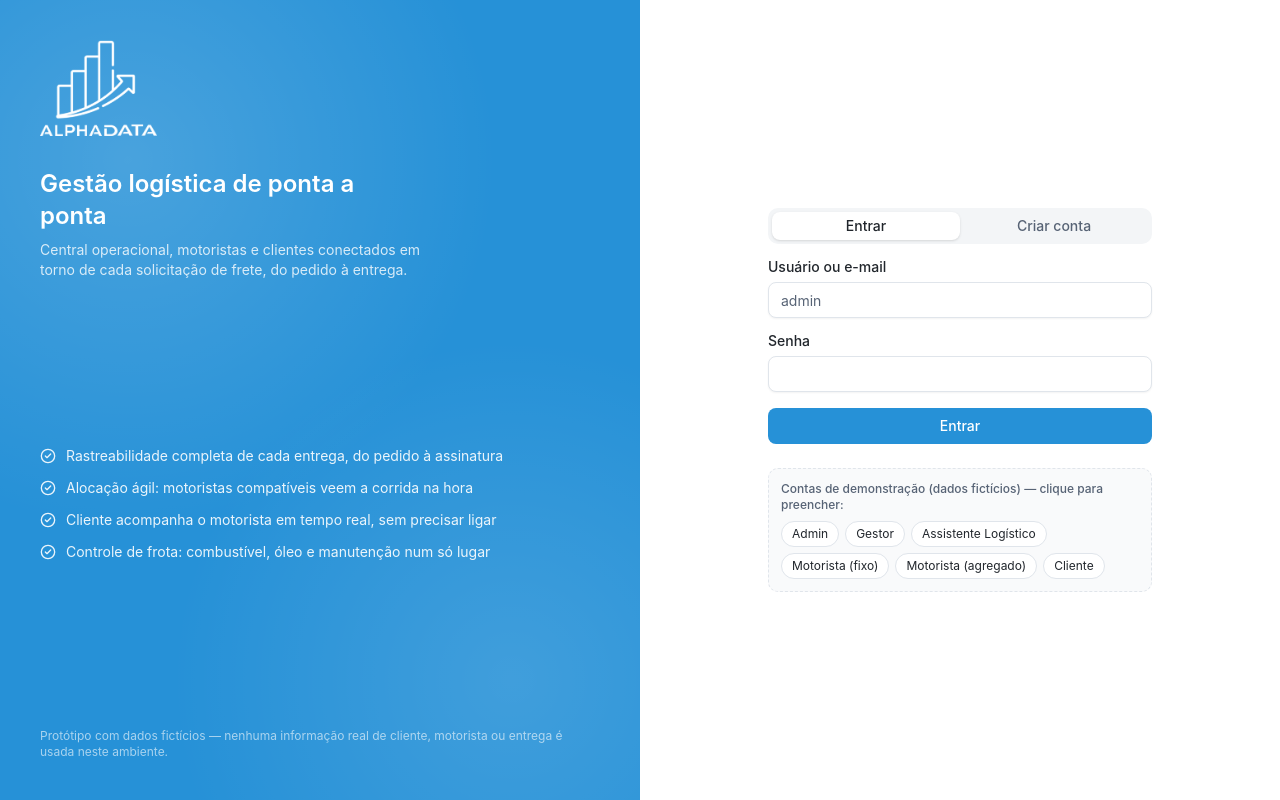
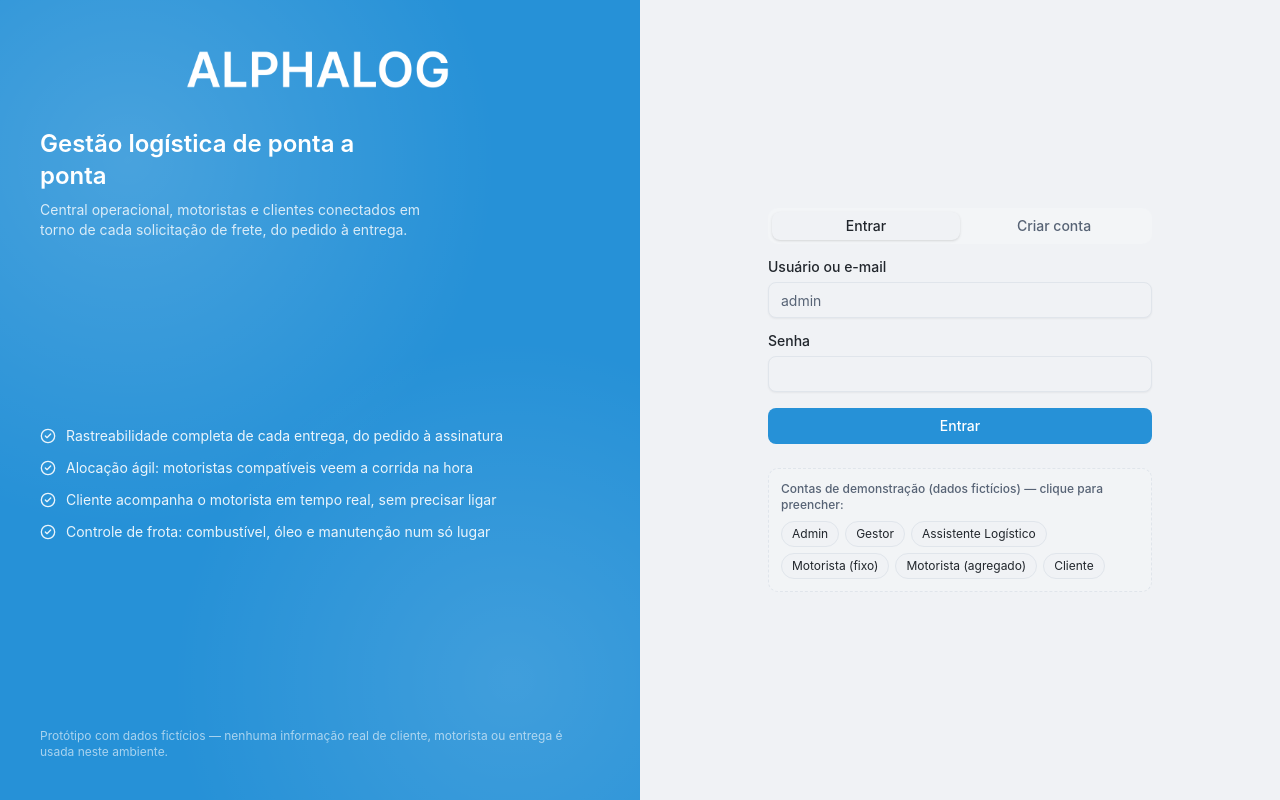
Before and after one commit to Kristhianno/alphalog, a React (Vite) app: page /login in a window 1280 px wide. Built offline with nearby package versions, Linux system fonts and the light colour scheme.

Commit message:
atualizacao

```diff
--- a/src/components/ui/card.tsx
+++ b/src/components/ui/card.tsx
@@ -7,7 +7,7 @@ function Card({ className, ...props }: React.ComponentProps<"div">) {
     <div
       data-slot="card"
       className={cn(
-        "rounded-xl border border-border bg-card text-card-foreground shadow-sm",
+        "rounded-xl border border-border bg-card text-card-foreground shadow-md",
         className,
       )}
       {...props}
--- a/src/features/auth/BrandPanel.tsx
+++ b/src/features/auth/BrandPanel.tsx
@@ -1,5 +1,5 @@
 import { CheckCircle2 } from "lucide-react"
-import logoStacked from "@/assets/logo-stacked.png"
+import logoHorizontal from "@/assets/logo-horizontal.png"
 
 const BENEFITS = [
   "Rastreabilidade completa de cada entrega, do pedido à assinatura",
@@ -16,7 +16,11 @@ export function BrandPanel() {
         className="pointer-events-none absolute inset-0 bg-[radial-gradient(circle_at_20%_20%,rgba(255,255,255,0.16),transparent_45%),radial-gradient(circle_at_80%_85%,rgba(255,255,255,0.12),transparent_40%)]"
       />
       <div className="relative flex flex-col items-start gap-8">
-        <img src={logoStacked} alt="AlphaLog" className="h-24 w-auto brightness-0 invert" />
+        <img
+          src={logoHorizontal}
+          alt="AlphaLog"
+          className="h-12 w-auto self-center brightness-0 invert lg:h-14"
+        />
         <div className="max-w-sm space-y-2">
           <h1 className="text-2xl font-semibold">Gestão logística de ponta a ponta</h1>
           <p className="text-sm text-primary-foreground/80">
--- a/src/index.css
+++ b/src/index.css
@@ -7,7 +7,7 @@
   --color-border: hsl(214 20% 90%);
   --color-input: hsl(214 20% 90%);
   --color-ring: hsl(203.7 70% 49.6%);
-  --color-background: hsl(0 0% 100%);
+  --color-background: hsl(210 20% 95%);
   --color-foreground: hsl(210 15% 15%);
 
   --color-primary: hsl(203.7 70% 49.6%);
```
Also changed, not shown: src/assets/logo-horizontal.png, src/assets/logo-stacked.png.
